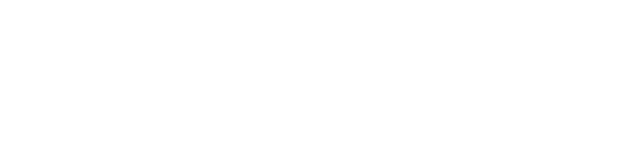
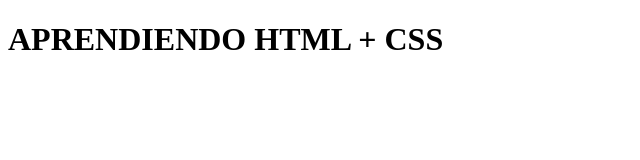
Before and after one commit to jav17/tutorial-css-html, a plain HTML site: page index.html in a window 1280 px wide. Shown: the whole page, without its empty margins (0-640 px from the left). Drawn offline with Linux system fonts and the light colour scheme.

Commit message:
agregando titulo en body y cambiando titulo de pagina "title"

```diff
--- a/index.html
+++ b/index.html
@@ -4,9 +4,9 @@
   <meta charset="UTF-8">
   <meta http-equiv="X-UA-Compatible" content="IE=edge">
   <meta name="viewport" content="width=device-width, initial-scale=1.0">
-  <title>Document</title>
+  <title>APRENDIENDO HTML + CSS</title>
 </head>
 <body>
-
+  <h1>APRENDIENDO HTML + CSS</h1>
 </body>
 </html>
```
